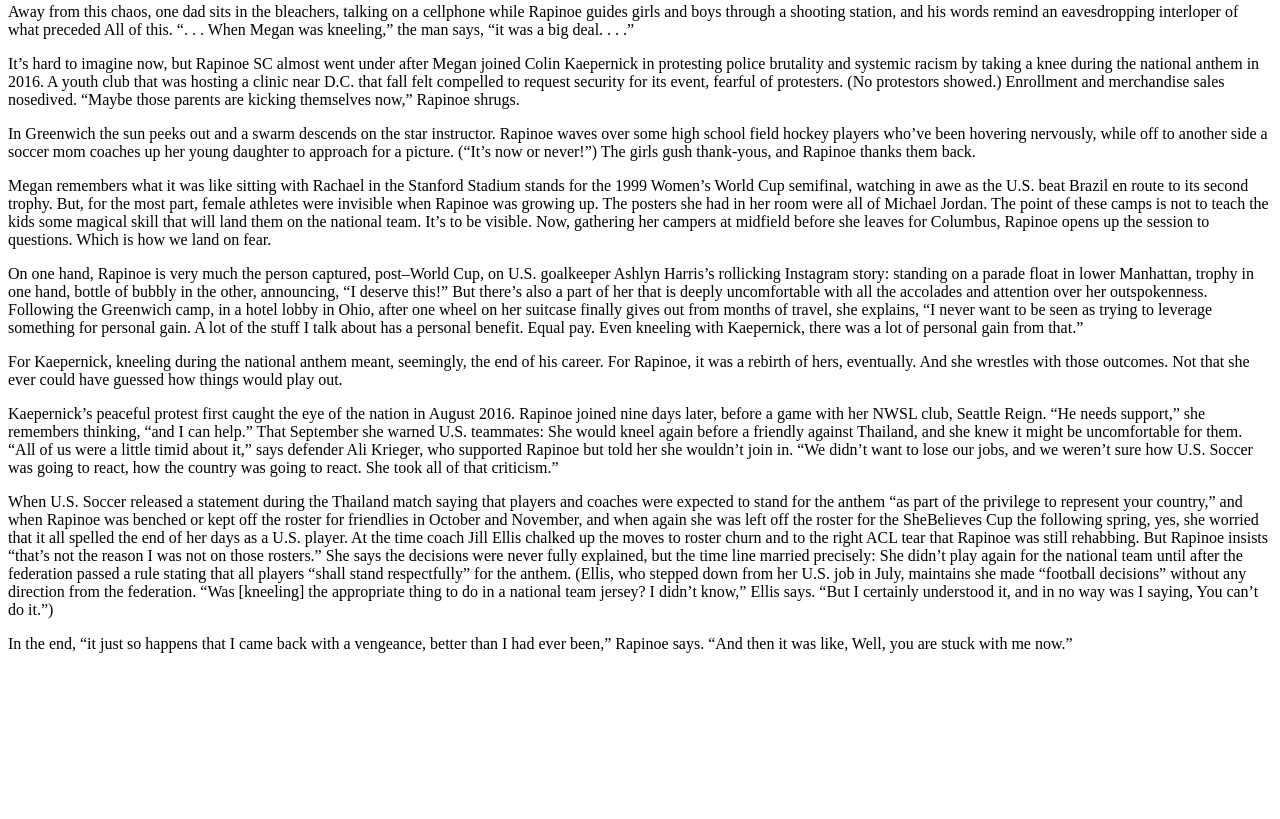
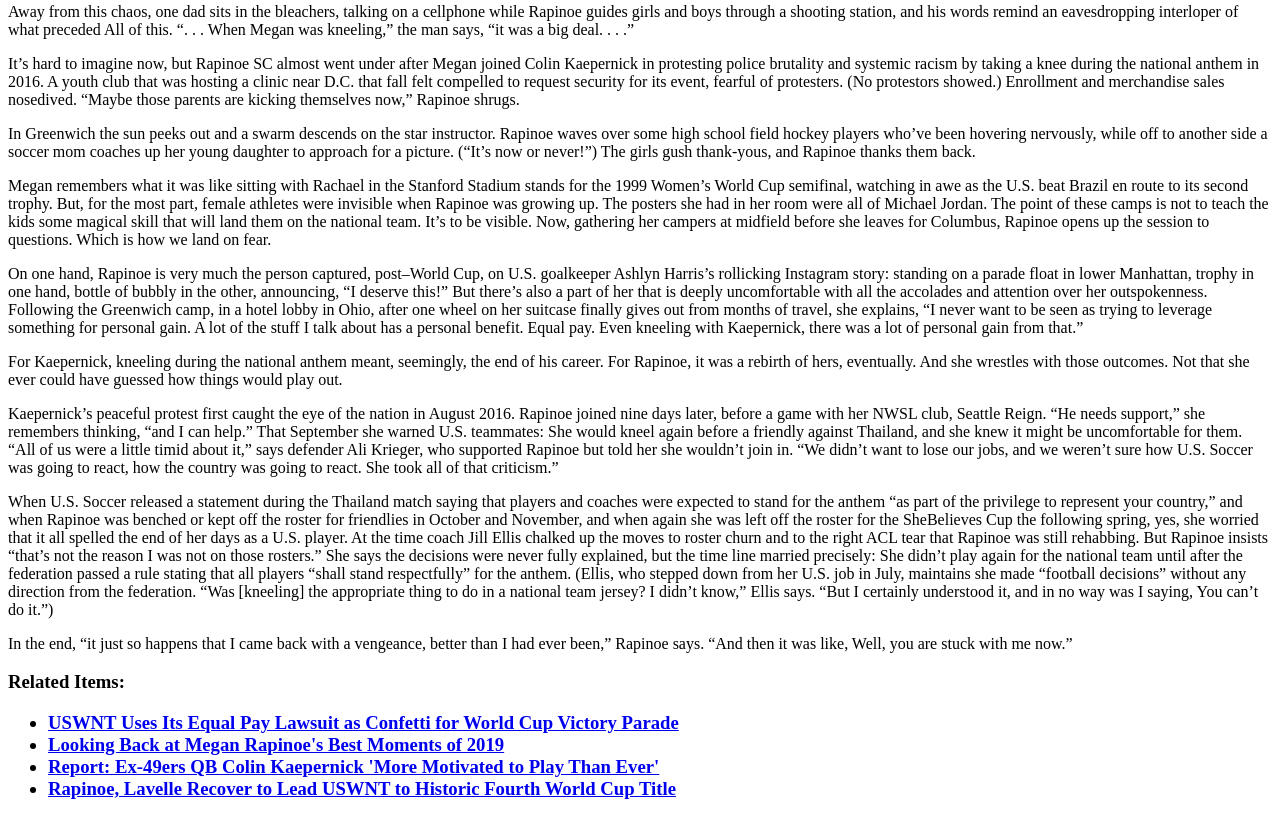
Before and after one commit to madelineherron/Midterm, a plain HTML site: page index.html in a window 1280 px wide. Shown: the part 1635-2454 px from the top of the page. Before the commit the page ends 2304 px from the top, so only its background shows below. Drawn offline with Linux system fonts and the light colour scheme.

Commit message:
Related Items List

```diff
--- a/index.html
+++ b/index.html
@@ -93,5 +93,14 @@
 
                 <p> In the end, “it just so happens that I came back with a vengeance, better than I had ever been,” Rapinoe says. “And then it was like, Well, you are stuck with me now.”
                   </p>
+
+            <h3>Related Items:<h3>
+                <ul>
+                  <li><a href="https://www.si.com/soccer/2019/07/10/uswnt-womens-world-cup-victory-parade-lawsuit- confetti">USWNT Uses Its Equal Pay Lawsuit as Confetti for World Cup Victory Parade</a></li>
+                  <li><a href="https://www.si.com/sportsperson/2019/12/09/megan-rapinoe-best-moments-2019-sportsperson-of-the-year">Looking Back at Megan Rapinoe's Best Moments of 2019</a></li>
+                  <li><a href="https://www.si.com/nfl/2020/06/10/colin-kaepernick-return-nfl-motivated">Report: Ex-49ers QB Colin Kaepernick 'More Motivated to Play Than Ever'</a></li>
+                  <li><a href="https://www.si.com/soccer/2019/07/07/usa-womens-world-cup-title-netherlands-rapinoe- lavelle-uswnt">Rapinoe, Lavelle Recover to Lead USWNT to Historic Fourth World Cup Title</a></li>
+                  </ul>
+
   </body>
 </html>
```
